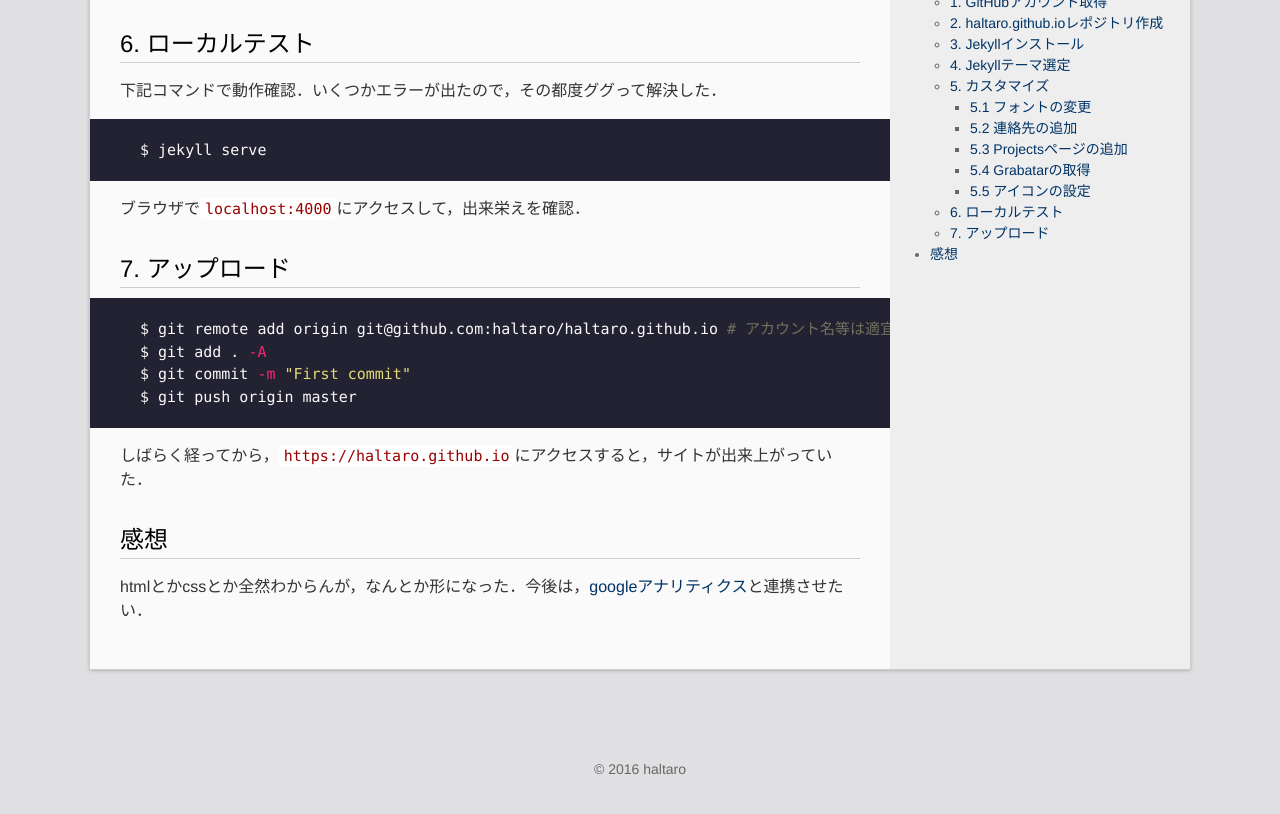
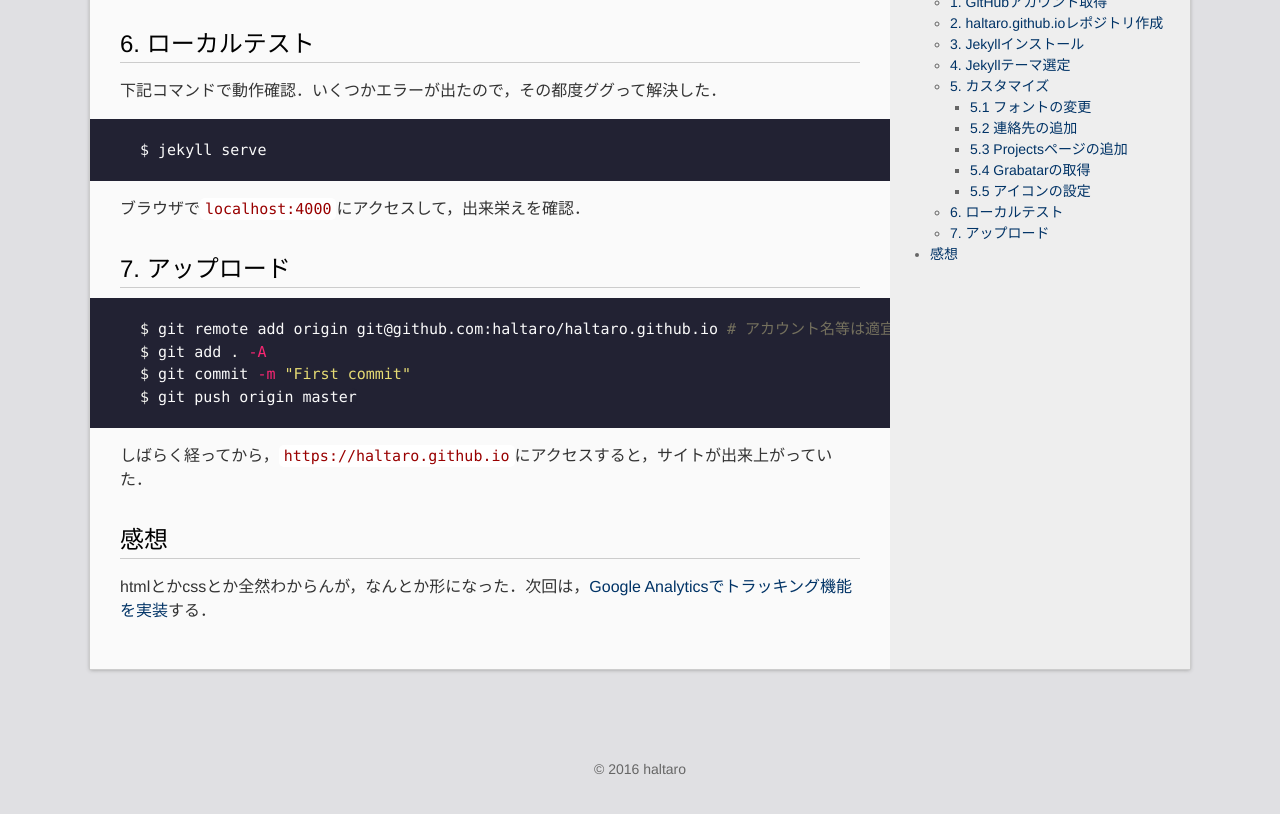
Before and after one commit to madoreenu/haltaro.github.io, a Jekyll site: the page built from _posts/2017-07-30-first-post.md, in a window 1280 px wide and 900 px high, scrolled down 3217 px, cut to the strip 60-874 px from the top of the window. Built offline with Jekyll 4.4.1, drawn with Linux system fonts in a browser that asks for light colours.

Commit message:
Update 2017-07-30-first-post.md

```diff
--- a/_posts/2017-07-30-first-post.md
+++ b/_posts/2017-07-30-first-post.md
@@ -113,4 +113,4 @@ $ git push origin master
 
 # 感想
 
-htmlとかcssとか全然わからんが，なんとか形になった．今後は，[googleアナリティクス](https://www.google.com/intl/ja/analytics/#?modal_active=none)と連携させたい．
+htmlとかcssとか全然わからんが，なんとか形になった．次回は，[Google Analyticsでトラッキング機能を実装](https://haltaro.github.io/archivers/set-google-analytics)する．
```
